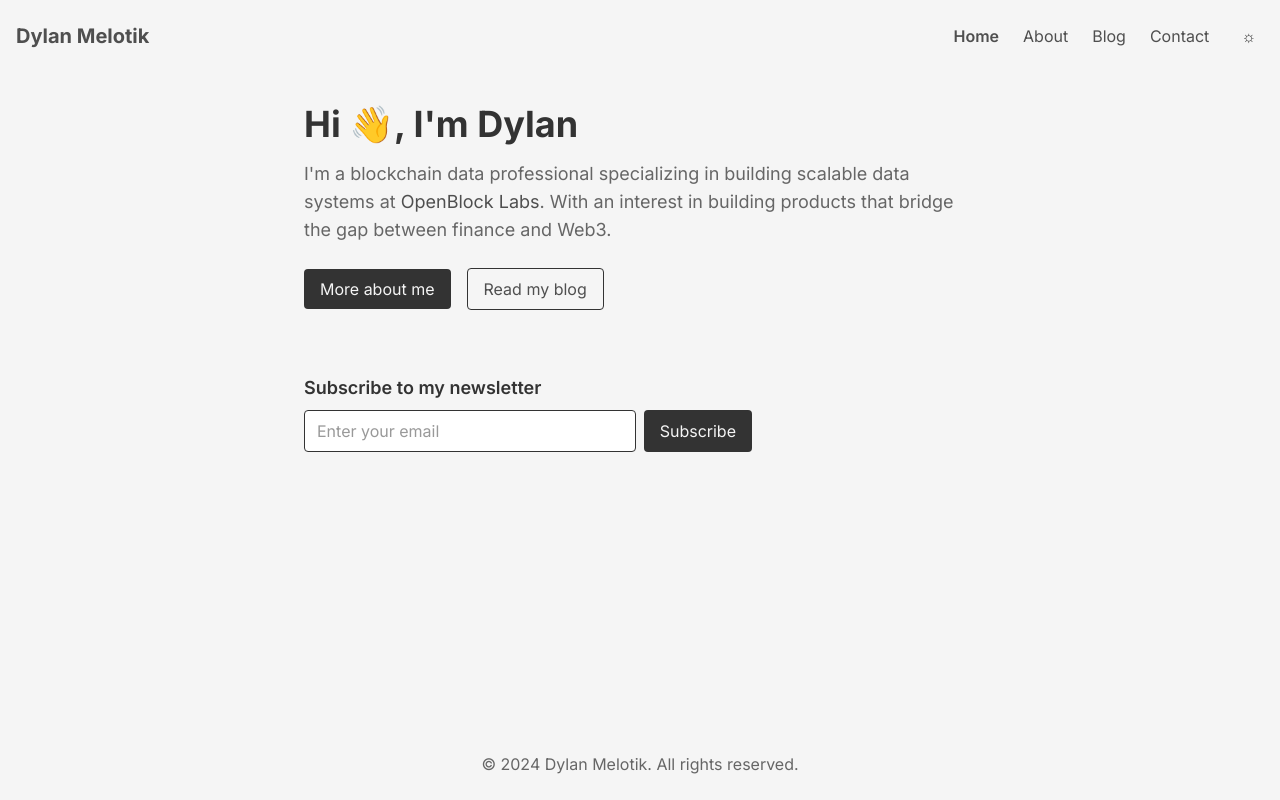
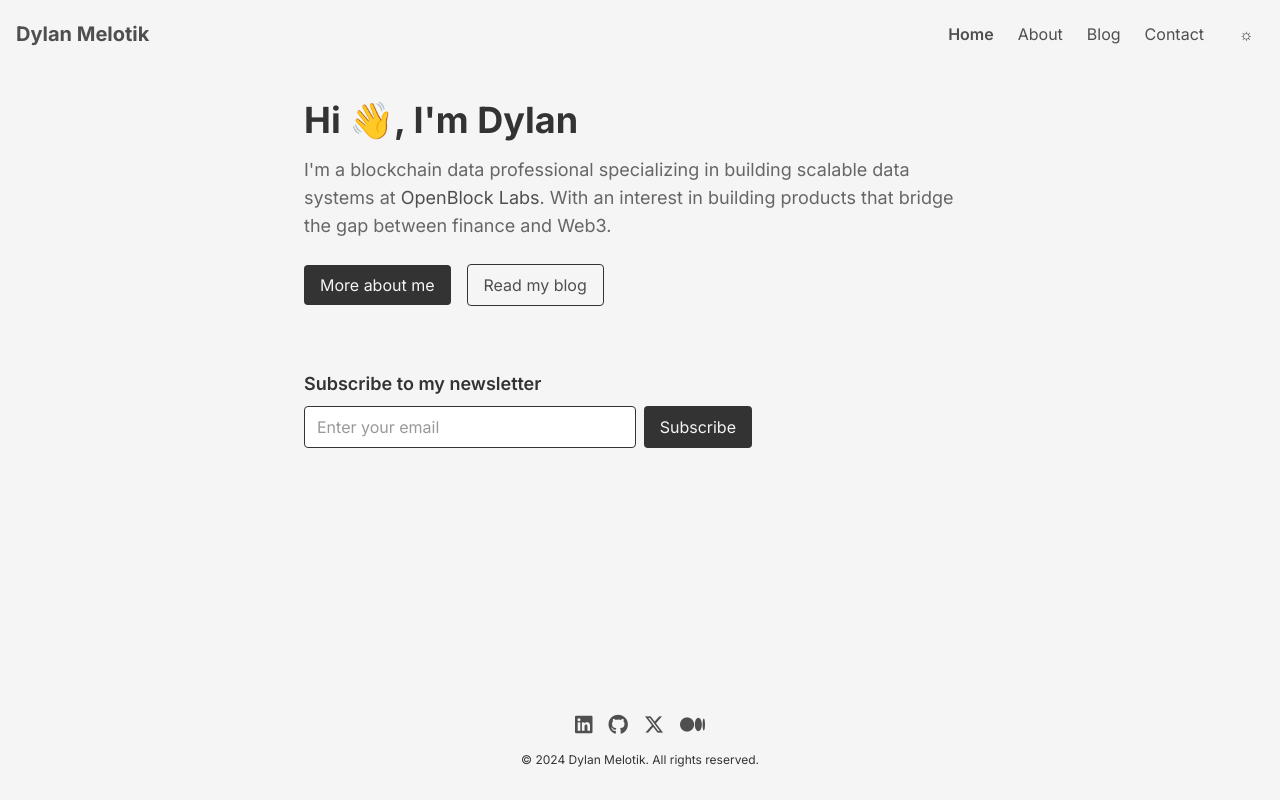
Before and after one commit to melotik/website, a Next.js app: page / in a window 1280 px wide. Built offline with nearby package versions, Linux system fonts and the light colour scheme.

Commit message:
fix styling and themes

```diff
--- a/app/layout.tsx
+++ b/app/layout.tsx
@@ -20,8 +20,16 @@ export default function RootLayout({
 }) {
   return (
     <html lang="en" suppressHydrationWarning>
+      <head>
+        <link rel="stylesheet" href="https://cdnjs.cloudflare.com/ajax/libs/font-awesome/6.5.1/css/all.min.css" />
+      </head>
       <body className={inter.className}>
-        <ThemeProvider attribute="class" enableSystem defaultTheme="system">
+        <ThemeProvider
+          attribute="class"
+          defaultTheme="light"
+          enableSystem={false}
+          storageKey="theme-preference"
+        >
           <div className="min-h-screen flex flex-col">
             <Navigation />
             <main className="flex-grow container mx-auto px-4 py-8">
--- a/components/Footer.tsx
+++ b/components/Footer.tsx
@@ -1,8 +1,45 @@
 const Footer = () => {
   return (
-    <footer className="py-6">
-      <div className="container mx-auto px-4 text-center text-text-secondary">
-        <p>© {new Date().getFullYear()} Dylan Melotik. All rights reserved.</p>
+    <footer className="w-full p-8 flex justify-center text-center text-xs">
+      <div className="flex flex-col gap-4 items-center">
+        {/* Social Links */}
+        <div className="flex gap-4">
+          <a
+            href="https://www.linkedin.com/in/melotik"
+            target="_blank"
+            rel="noopener noreferrer"
+            className="text-muted-foreground hover:text-foreground transition-colors"
+          >
+            <i className="fab fa-linkedin text-xl" aria-label="LinkedIn" />
+          </a>
+          <a
+            href="https://github.com/melotik"
+            target="_blank"
+            rel="noopener noreferrer"
+            className="text-muted-foreground hover:text-foreground transition-colors"
+          >
+            <i className="fab fa-github text-xl" aria-label="GitHub" />
+          </a>
+          <a
+            href="https://x.com/dylanmelotik"
+            target="_blank"
+            rel="noopener noreferrer"
+            className="text-muted-foreground hover:text-foreground transition-colors"
+          >
+            <i className="fab fa-x-twitter text-xl" aria-label="X (Twitter)" />
+          </a>
+          <a
+            href="https://dylanmelotik.medium.com"
+            target="_blank"
+            rel="noopener noreferrer"
+            className="text-muted-foreground hover:text-foreground transition-colors"
+          >
+            <i className="fab fa-medium text-xl" aria-label="Medium" />
+          </a>
+        </div>
+
+        {/* Existing footer content */}
+        <p className="text-muted-foreground">© {new Date().getFullYear()} Dylan Melotik. All rights reserved.</p>
       </div>
     </footer>
   );
--- a/components/ThemeToggle.tsx
+++ b/components/ThemeToggle.tsx
@@ -7,17 +7,24 @@ export default function ThemeToggle() {
   const [mounted, setMounted] = useState(false)
   const { resolvedTheme, setTheme } = useTheme()
 
-  useEffect(() => setMounted(true), [])
+  useEffect(() => {
+    setMounted(true)
+    // Debug log
+    console.log('System prefers dark:', window.matchMedia('(prefers-color-scheme: dark)').matches)
+    console.log('Resolved theme:', resolvedTheme)
+  }, [resolvedTheme])
 
   if (!mounted) return null
 
   return (
     <button
       onClick={() => setTheme(resolvedTheme === 'dark' ? 'light' : 'dark')}
-      className="p-2 rounded-lg hover:bg-secondary transition-colors"
+      className="p-2 rounded-lg hover:bg-secondary transition-colors w-[36px] h-[36px] flex items-center justify-center"
       aria-label="Toggle theme"
     >
-      {resolvedTheme === 'dark' ? '☾' : '☼'}
+      <span className="flex items-center justify-center">
+        {resolvedTheme === 'dark' ? '☾' : '☼'}
+      </span>
     </button>
   )
 }
```
